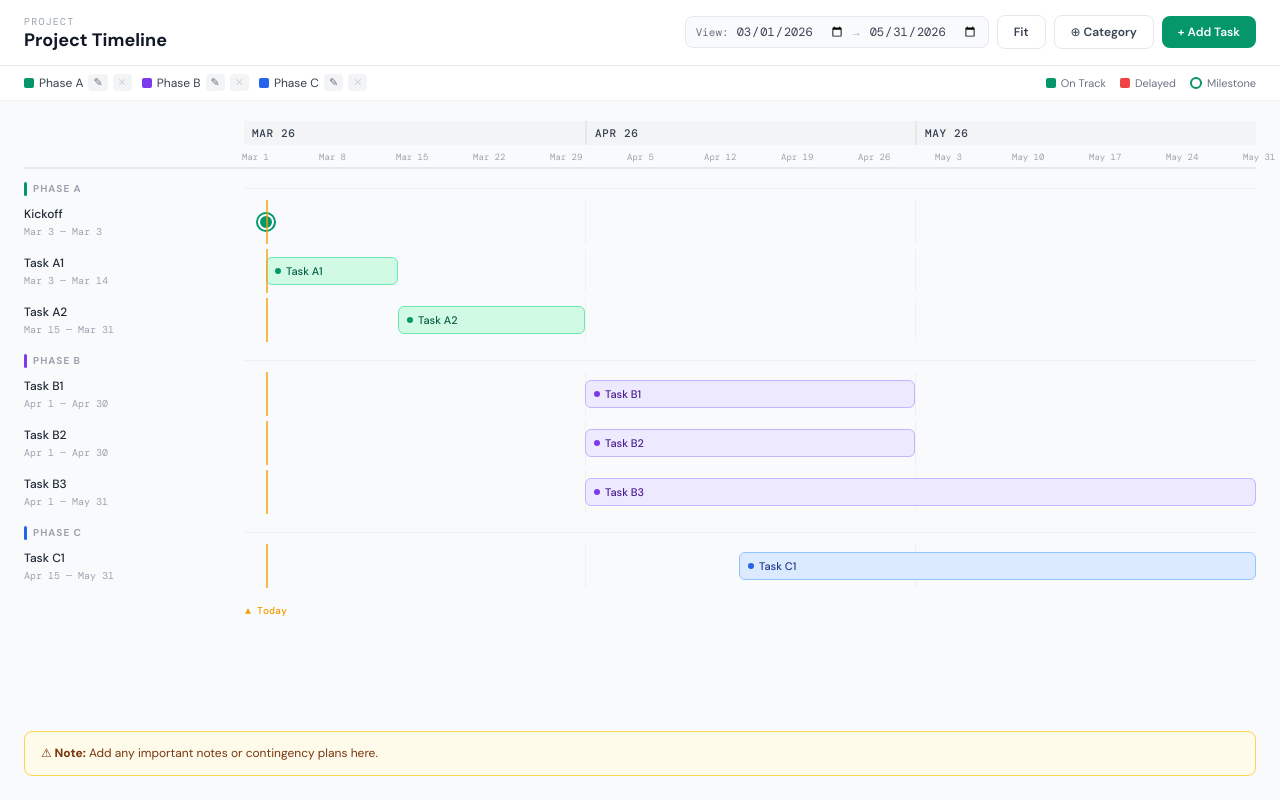
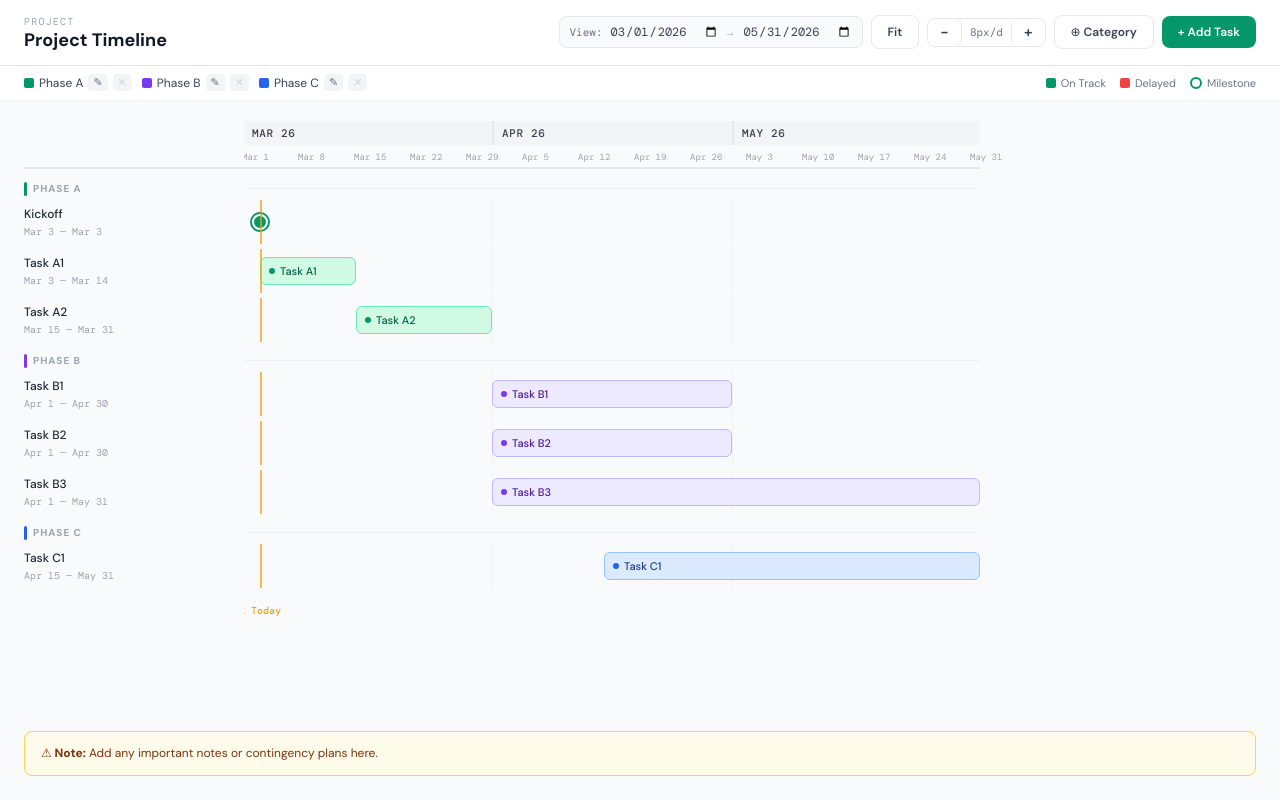
Before and after one commit to Anika215/Simple-Gantt, a React (Vite) app: page / in a window 1280 px wide. Built offline with nearby package versions, Linux system fonts and the light colour scheme.

Commit message:
added horizontal scrolling to better view the timeline

```diff
--- a/src/App.jsx
+++ b/src/App.jsx
@@ -70,6 +70,7 @@ export default function GanttTool() {
   const [nextId, setNextId] = useState(100);
   const [loaded, setLoaded] = useState(false);
   const [saveStatus, setSaveStatus] = useState(null); // "saving" | "saved" | "error"
+  const [pxPerDay, setPxPerDay] = useState(8);
 
   // ── Load from localStorage on mount ─────────────────────────────────────
   useEffect(() => {
@@ -182,6 +183,7 @@ export default function GanttTool() {
 
   const months = getMonths();
   const LABEL_W = 220; // px — left label column
+  const chartW  = totalDays * pxPerDay; // px — scrollable chart area
 
   // ── week tick marks ────────────────────────────────────────────────────────
   function getWeekTicks() {
@@ -228,6 +230,15 @@ export default function GanttTool() {
             </span>
           )}
           <Btn ghost onClick={fitView}>Fit</Btn>
+          <div style={{ display: "flex", alignItems: "center", gap: 0, border: "1px solid #e5e7eb", borderRadius: 8, overflow: "hidden" }}>
+            <button onClick={() => setPxPerDay(p => Math.max(2, Math.round(p / 1.4)))}
+              title="Zoom out"
+              style={{ border: "none", borderRight: "1px solid #e5e7eb", background: "#fff", color: "#374151", fontSize: 15, cursor: "pointer", padding: "6px 12px", lineHeight: 1, fontWeight: 600 }}>−</button>
+            <span style={{ fontSize: 11, fontFamily: "'DM Mono',monospace", color: "#6b7280", padding: "0 8px", userSelect: "none" }}>{pxPerDay}px/d</span>
+            <button onClick={() => setPxPerDay(p => Math.min(60, Math.round(p * 1.4)))}
+              title="Zoom in"
+              style={{ border: "none", borderLeft: "1px solid #e5e7eb", background: "#fff", color: "#374151", fontSize: 15, cursor: "pointer", padding: "6px 12px", lineHeight: 1, fontWeight: 600 }}>+</button>
+          </div>
           <Btn ghost onClick={() => setShowAddCat(true)}>⊕ Category</Btn>
           <Btn primary onClick={() => setShowAddTask(true)}>+ Add Task</Btn>
         </div>
@@ -260,16 +271,16 @@ export default function GanttTool() {
 
       {/* ── Gantt body ───────────────────────────────────────────────────── */}
       <div style={{ flex: 1, overflowX: "auto", overflowY: "auto", padding: "20px 24px 32px" }}>
-        {/* We use a table-like layout: fixed left column + flexible right area */}
-        <div style={{ display: "flex", flexDirection: "column", minWidth: 700 }}>
+        {/* We use a table-like layout: fixed left column + fixed-pixel right area */}
+        <div style={{ display: "flex", flexDirection: "column", width: LABEL_W + chartW }}>
 
           {/* Month header */}
           <div style={{ display: "flex", marginBottom: 0 }}>
-            <div style={{ width: LABEL_W, flexShrink: 0 }} />
-            <div style={{ flex: 1, display: "flex", minWidth: 0 }}>
+            <div style={{ width: LABEL_W, flexShrink: 0, position: "sticky", left: 0, zIndex: 10, background: "#f9fafb" }} />
+            <div style={{ width: chartW, flexShrink: 0, display: "flex" }}>
               {months.map((m, i) => (
                 <div key={i} style={{
-                  flexBasis: `${(m.days / totalDays) * 100}%`,
+                  width: (m.days / totalDays) * chartW,
                   flexShrink: 0,
                   borderLeft: i > 0 ? "2px solid #e5e7eb" : "none",
                   padding: "4px 8px",
@@ -287,8 +298,8 @@ export default function GanttTool() {
 
           {/* Week ticks */}
           <div style={{ display: "flex", marginBottom: 12, borderBottom: "2px solid #e5e7eb" }}>
-            <div style={{ width: LABEL_W, flexShrink: 0 }} />
-            <div style={{ flex: 1, position: "relative", height: 22, minWidth: 0 }}>
+            <div style={{ width: LABEL_W, flexShrink: 0, position: "sticky", left: 0, zIndex: 10, background: "#f9fafb" }} />
+            <div style={{ width: chartW, flexShrink: 0, position: "relative", height: 22 }}>
               {getWeekTicks().map((t, i) => (
                 <div key={i} style={{
                   position: "absolute", left: `${t.pct}%`,
@@ -311,17 +322,17 @@ export default function GanttTool() {
               <div key={cat.id} style={{ marginBottom: 6 }}>
                 {/* Category row */}
                 <div style={{ display: "flex", alignItems: "center", marginBottom: 4 }}>
-                  <div style={{ width: LABEL_W, flexShrink: 0, display: "flex", alignItems: "center", gap: 6 }}>
+                  <div style={{ width: LABEL_W, flexShrink: 0, display: "flex", alignItems: "center", gap: 6, position: "sticky", left: 0, zIndex: 10, background: "#f9fafb" }}>
                     <div style={{ width: 3, height: 14, borderRadius: 2, background: color.bar, flexShrink: 0 }} />
                     <span style={{ fontSize: 10, fontWeight: 700, color: "#9ca3af", textTransform: "uppercase", letterSpacing: "0.1em" }}>{cat.name}</span>
                   </div>
-                  <div style={{ flex: 1, height: 1, background: "#f0f0f0", minWidth: 0 }} />
+                  <div style={{ width: chartW, flexShrink: 0, height: 1, background: "#f0f0f0" }} />
                 </div>
 
                 {catTasks.length === 0 && (
                   <div style={{ display: "flex", height: 36 }}>
-                    <div style={{ width: LABEL_W, flexShrink: 0 }} />
-                    <div style={{ flex: 1, display: "flex", alignItems: "center", paddingLeft: 8 }}>
+                    <div style={{ width: LABEL_W, flexShrink: 0, position: "sticky", left: 0, zIndex: 10, background: "#f9fafb" }} />
+                    <div style={{ width: chartW, flexShrink: 0, display: "flex", alignItems: "center", paddingLeft: 8 }}>
                       <span style={{ fontSize: 11, color: "#d1d5db", fontStyle: "italic" }}>No tasks — click + Add Task</span>
                     </div>
                   </div>
@@ -340,7 +351,7 @@ export default function GanttTool() {
                       onMouseLeave={e => e.currentTarget.querySelector(".task-actions").style.opacity = "0"}>
 
                       {/* Left label */}
-                      <div style={{ width: LABEL_W, flexShrink: 0, paddingRight: 10, display: "flex", alignItems: "center", gap: 4 }}>
+                      <div style={{ width: LABEL_W, flexShrink: 0, paddingRight: 10, display: "flex", alignItems: "center", gap: 4, position: "sticky", left: 0, zIndex: 10, background: "#f9fafb" }}>
                         <div style={{ flex: 1, minWidth: 0 }}>
                           <div style={{ fontSize: 12, fontWeight: 500, color: "#1f2937", overflow: "hidden", textOverflow: "ellipsis", whiteSpace: "nowrap" }}>{task.name}</div>
                           <div style={{ fontSize: 10, color: "#9ca3af", fontFamily: "'DM Mono',monospace", marginTop: 1 }}>
@@ -358,7 +369,7 @@ export default function GanttTool() {
                       </div>
 
                       {/* Bar track */}
-                      <div style={{ flex: 1, position: "relative", height: 44, minWidth: 0 }}>
+                      <div style={{ width: chartW, flexShrink: 0, position: "relative", height: 44 }}>
                         {/* subtle month dividers */}
                         {months.slice(1).map((m, i) => (
                           <div key={i} style={{ position: "absolute", left: `${(m.offset / totalDays) * 100}%`, top: 0, bottom: 0, width: 1, background: "#f0f0f0", pointerEvents: "none" }} />
@@ -417,8 +428,8 @@ export default function GanttTool() {
           {/* Today label */}
           {showToday && (
             <div style={{ display: "flex", marginTop: 4 }}>
-              <div style={{ width: LABEL_W, flexShrink: 0 }} />
-              <div style={{ flex: 1, position: "relative", height: 18 }}>
+              <div style={{ width: LABEL_W, flexShrink: 0, position: "sticky", left: 0, zIndex: 10, background: "#f9fafb" }} />
+              <div style={{ width: chartW, flexShrink: 0, position: "relative", height: 18 }}>
                 <div style={{ position: "absolute", left: `${todayLeftPct}%`, transform: "translateX(-50%)", fontSize: 10, color: "#f59e0b", fontFamily: "'DM Mono',monospace", fontWeight: 600, whiteSpace: "nowrap" }}>
                   ▲ Today
                 </div>
```
